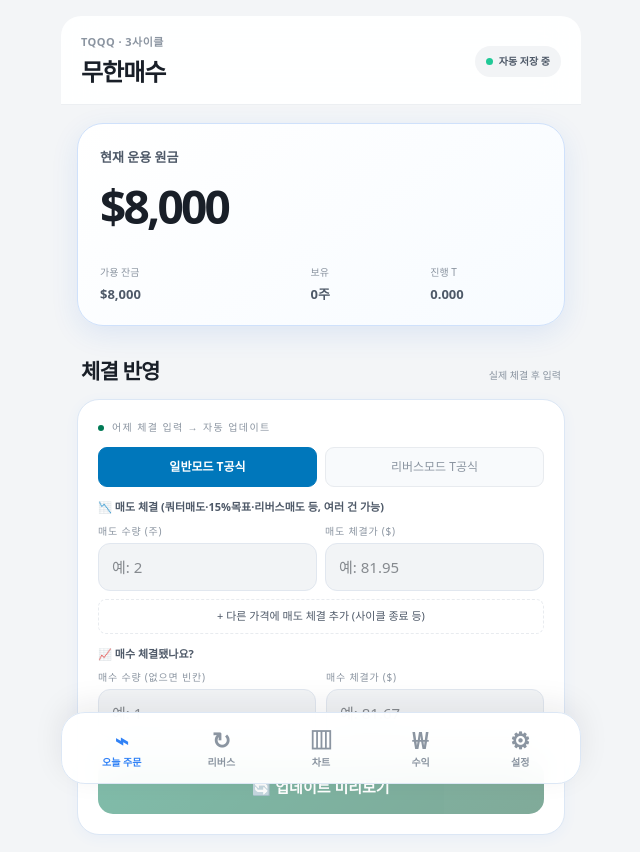
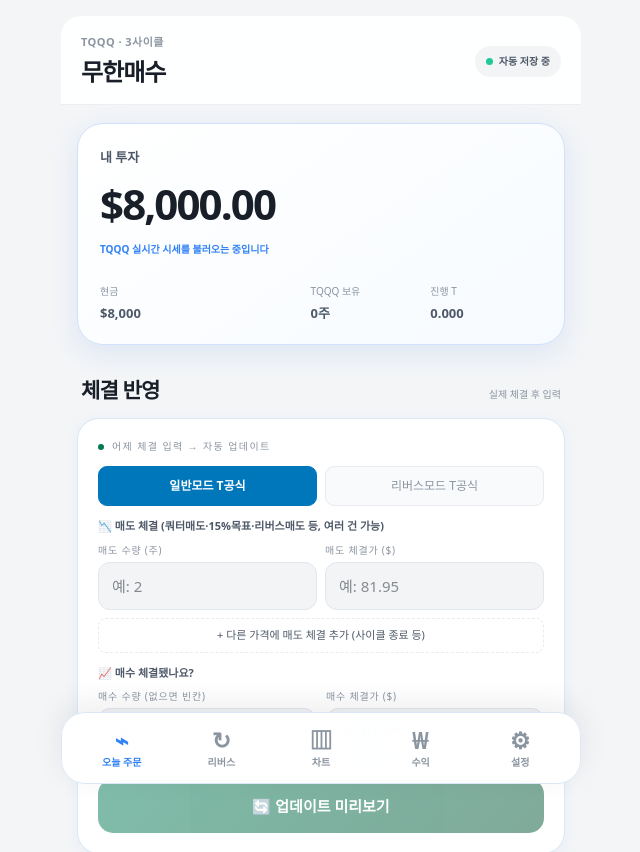
Before and after one commit to chopinkaka/TQQQ-infinite-buying, a Next.js app in the folder webapp/: page / in a window 1280 px wide. Shown: the top 852 px of the page, without its empty margins (319-959 px from the left). Built offline with nearby package versions, Linux system fonts and the light colour scheme; no server answers.

Commit message:
Show live TQQQ portfolio value in cycle summary

```diff
--- /dev/null
+++ b/webapp/src/app/api/quote/route.ts
@@ -0,0 +1,53 @@
+import { NextResponse } from "next/server";
+
+export const dynamic = "force-dynamic";
+
+type ChartResponse = {
+  chart?: {
+    result?: Array<{
+      meta?: {
+        regularMarketPrice?: number;
+        previousClose?: number;
+        currency?: string;
+      };
+      indicators?: { quote?: Array<{ close?: Array<number | null> }> };
+    }>;
+  };
+};
+
+export async function GET() {
+  try {
+    const response = await fetch(
+      "https://query1.finance.yahoo.com/v8/finance/chart/TQQQ?interval=1m&range=1d",
+      {
+        cache: "no-store",
+        headers: {
+          Accept: "application/json",
+          "User-Agent": "Mozilla/5.0",
+        },
+      },
+    );
+
+    if (!response.ok) throw new Error(`Quote upstream returned ${response.status}`);
+
+    const payload = (await response.json()) as ChartResponse;
+    const result = payload.chart?.result?.[0];
+    const closes = result?.indicators?.quote?.[0]?.close ?? [];
+    const latestClose = [...closes].reverse().find((value): value is number => typeof value === "number");
+    const price = result?.meta?.regularMarketPrice ?? latestClose ?? result?.meta?.previousClose;
+
+    if (!price || !Number.isFinite(price)) throw new Error("Quote price missing");
+
+    return NextResponse.json(
+      {
+        symbol: "TQQQ",
+        price: Math.round(price * 100) / 100,
+        currency: result?.meta?.currency ?? "USD",
+        updatedAt: Date.now(),
+      },
+      { headers: { "Cache-Control": "no-store, max-age=0" } },
+    );
+  } catch {
+    return NextResponse.json({ error: "quote_unavailable" }, { status: 503 });
+  }
+}
--- a/webapp/src/app/globals.css
+++ b/webapp/src/app/globals.css
@@ -465,7 +465,9 @@
 }
 
 .hero-label { color: var(--dim2); font-size: 13px; font-weight: 600; }
-.hero-amount { margin-top: 5px; color: var(--text); font-size: clamp(34px, 10vw, 46px); font-weight: 800; letter-spacing: -0.06em; }
+.hero-amount { margin-top: 5px; color: var(--text); font-size: clamp(32px, 9vw, 42px); font-weight: 650; letter-spacing: -0.045em; }
+.quote-line { min-height: 18px; margin-top: 7px; color: var(--blue); font-size: 10px; font-weight: 600; }
+.quote-line span { color: var(--dim); font-weight: 500; }
 .hero-grid { display: grid; grid-template-columns: 1.45fr .8fr .8fr; gap: 8px; margin-top: 24px; }
 .hero-grid div { min-width: 0; }
 .hero-grid span { display: block; margin-bottom: 5px; color: var(--dim); font-size: 10px; }
--- a/webapp/src/app/page.tsx
+++ b/webapp/src/app/page.tsx
@@ -47,6 +47,8 @@
   const [profitRecords, setProfitRecords] = useState<ProfitRecord[]>([]);
   const [activeTab, setActiveTab] = useState<TabKey>("N");
   const [hydrated, setHydrated] = useState(false);
+  const [quotePrice, setQuotePrice] = useState<number | null>(null);
+  const [quoteUpdatedAt, setQuoteUpdatedAt] = useState<number | null>(null);
 
   useEffect(() => {
     const persisted = loadState() ?? {
@@ -76,6 +78,31 @@
     saveState({ common, normalSettings });
   }, [common, normalSettings, hydrated]);
 
+  useEffect(() => {
+    let active = true;
+
+    async function refreshQuote() {
+      try {
+        const response = await fetch("/api/quote", { cache: "no-store" });
+        if (!response.ok) return;
+        const quote = (await response.json()) as { price?: number; updatedAt?: number };
+        if (active && typeof quote.price === "number") {
+          setQuotePrice(quote.price);
+          setQuoteUpdatedAt(quote.updatedAt ?? Date.now());
+        }
+      } catch {
+        // 마지막 정상 가격을 유지한다.
+      }
+    }
+
+    refreshQuote();
+    const timer = window.setInterval(refreshQuote, 60_000);
+    return () => {
+      active = false;
+      window.clearInterval(timer);
+    };
+  }, []);
+
   function patchCommon(patch: Partial<CommonState>) {
     setCommon((c) => ({ ...c, ...patch }));
   }
@@ -102,6 +129,9 @@
     saveProfitRecords(next);
   }
 
+  const stockValue = quotePrice === null ? null : quotePrice * common.qty;
+  const investmentTotal = stockValue === null && common.qty > 0 ? null : common.bal + (stockValue ?? 0);
+
   return (
     <>
       <header className="app-header">
@@ -114,11 +144,21 @@
 
       <div className="wrap">
         <section className="cycle-hero" aria-label="현재 사이클 요약">
-          <div className="hero-label">현재 운용 원금</div>
-          <div className="hero-amount">${common.principal.toLocaleString("en-US", { maximumFractionDigits: 2 })}</div>
+          <div className="hero-label">내 투자</div>
+          <div className="hero-amount">
+            {investmentTotal === null
+              ? "시세 확인 중"
+              : `$${investmentTotal.toLocaleString("en-US", { minimumFractionDigits: 2, maximumFractionDigits: 2 })}`}
+          </div>
+          <div className="quote-line">
+            {quotePrice === null
+              ? "TQQQ 실시간 시세를 불러오는 중입니다"
+              : `TQQQ $${quotePrice.toFixed(2)} · 평가액 $${(stockValue ?? 0).toLocaleString("en-US", { minimumFractionDigits: 2, maximumFractionDigits: 2 })}`}
+            {quoteUpdatedAt && <span> · 1분 갱신</span>}
+          </div>
           <div className="hero-grid">
-            <div><span>가용 잔금</span><b>${common.bal.toLocaleString("en-US", { maximumFractionDigits: 2 })}</b></div>
-            <div><span>보유</span><b>{common.qty}주</b></div>
+            <div><span>현금</span><b>${common.bal.toLocaleString("en-US", { maximumFractionDigits: 2 })}</b></div>
+            <div><span>TQQQ 보유</span><b>{common.qty}주</b></div>
             <div><span>진행 T</span><b>{common.T.toFixed(3)}</b></div>
           </div>
         </section>
```
